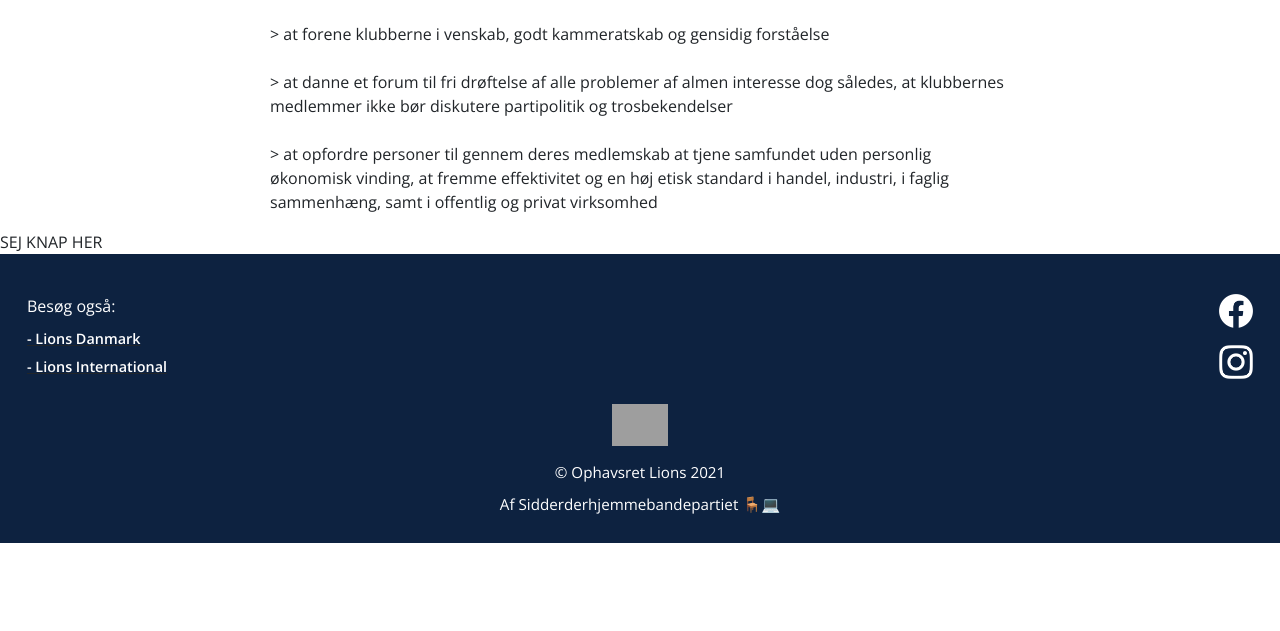
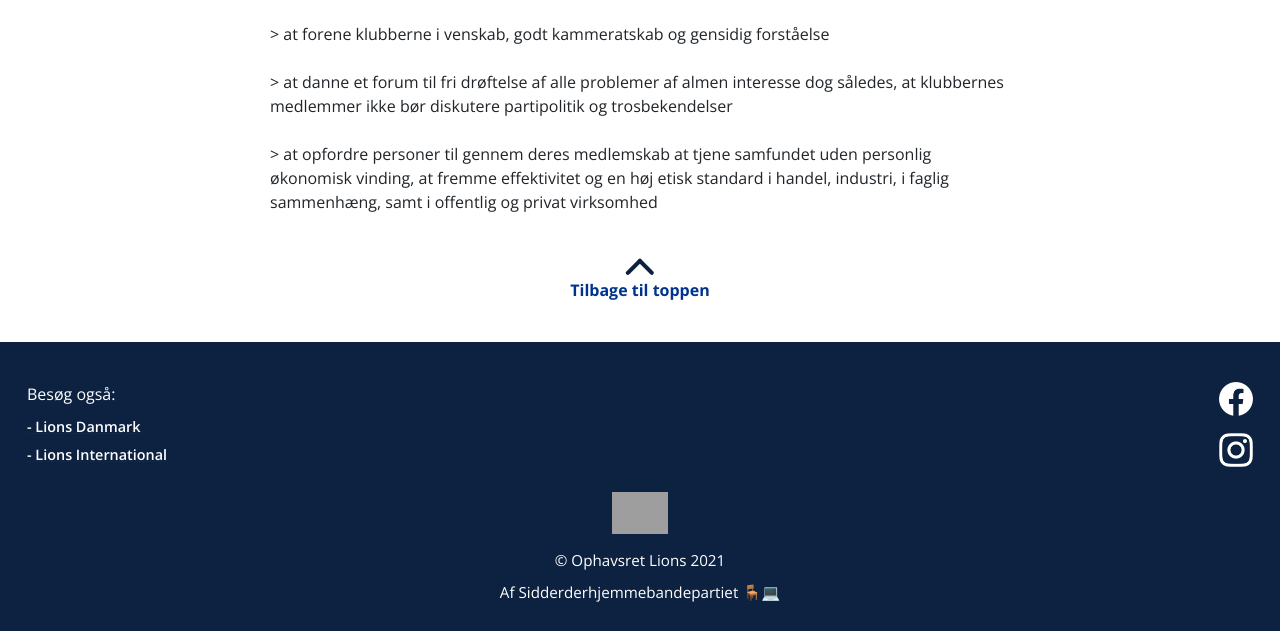
Before and after one commit to ChongIsCode/Lions_Nyk, a PHP site: page /omosindex.php in a window 1280 px wide. Shown: the part 2881-3512 px from the top of the page. Before the commit the page ends 3424 px from the top, so only its background shows below. Run offline with PHP 8.4, Linux system fonts and the light colour scheme; style sheets or scripts are compiled from the project's sources; some libraries are stand-ins or nearby versions; grey boxes are pictures that could not be loaded.

Commit message:
Tilføjede tilbage til top knap

```diff
--- a/css/styles.scss
+++ b/css/styles.scss
@@ -59,12 +59,10 @@ footer {
 		padding: 60px 270px 30px 270px;
 	}
 }
-
 	.footer__links {
 		display: flex;
 		justify-content: space-between;
 	}
-
 			.visit__list {
 				display: flex;
 				flex-direction: column;
@@ -72,24 +70,20 @@ footer {
 				justify-content: space-between;
 				height: 50px;
 			}
-
 			.visit__also p {
 				color: white;
 				font-weight: 300;
 				margin-bottom: 10px;
 			}
-
 	.some {
 		display: flex;
 		flex-direction: column;
 		justify-content: space-between;
 		max-height: 85px;
 	}
-
 		.some__ig {
 			display: flex;
 		}
-
 	.footer__info {
 		display: flex;
 		flex-direction: column;
@@ -97,11 +91,9 @@ footer {
 		justify-content: space-between;
 		padding-top: 10px;
 	}
-
 		.footer__logo {
 			margin-bottom: 15px;
 		}
-
 		.footer__text {
 			display: flex;
 			flex-direction: column;
@@ -111,21 +103,49 @@ footer {
 			font-weight: 300;
 			font-size: 0.95rem;
 		}
-
-			.footer__copyright {
-				color: white;
+			.footer__copyright {color: white;
 			}
 
-			.footer__byline {
-				color: white;
+			.footer__byline {color: white;
 			}
-
 }
 
 .footer li {
 	text-decoration: underline;
 	font-weight: 600;
 	font-size: 0.9rem;
+}
+
+.continue {
+	display: flex;
+	justify-content: center;
+	margin: 40px 0 40px;
+}
+
+.btn-primary {
+	background-color: $primary-color1;
+	color: #ffffff;
+	border-color: none;
+	font-weight: 700;
+	font-size: 1.5rem;
+	width: 320px;
+	height: 60px;
+}
+
+.backtotop {
+	display: flex;
+	flex-direction: column;
+	align-items: center;
+	justify-content: space-between;
+	margin: 40px 0 40px;
+
+	.backtotop__text {
+		color: $primary-color1;
+	}
+
+	.backtotop__text {
+		font-weight: 700;
+	}
 }
 
 .front-page {
--- a/donerindex.php
+++ b/donerindex.php
@@ -3,7 +3,7 @@
 <head>
 	<meta charset="utf-8">
 
-	<title>Sigende titel</title>
+	<title>Donér til Lions Nykøbing</title>
 
 	<meta name="robots" content="All">
 	<meta name="author" content="Udgiver">
@@ -87,8 +87,8 @@
             </label>
         </div>
     </section>
-    <div class="backtotop">
-        SEJ KNAP HER
+    <div class="continue">
+        <button type="button" class="btn btn-primary btn-lg">Fortsæt</button>
     </div>
 </div>
 
--- /dev/null
+++ b/include/backtotop.php
@@ -0,0 +1,8 @@
+<a href="#" class="backtotop">
+    <div class="backtotop__arrow">
+        <img src="images/arrow.png" alt="">
+    </div>
+    <div class="backtotop__text">
+        Tilbage til toppen
+    </div>
+</a>
--- a/medlemindex.php
+++ b/medlemindex.php
@@ -225,8 +225,8 @@
             </label>
         </div>
     </section>
-    <div class="backtotop">
-        SEJ KNAP HER
+    <div class="continue">
+        <button type="button" class="btn btn-primary btn-lg">Fortsæt til betaling</button>
     </div>
 </div>
 
--- a/omosindex.php
+++ b/omosindex.php
@@ -120,9 +120,9 @@
                 samt i offentlig og privat virksomhed</li>
         </ul>
     </div>
-    <div class="backtotop">
-        SEJ KNAP HER
-    </div>
+
+<!-- Tilbage til top knap -->
+<?php include 'include/backtotop.php';?>
 
 <!-- Footer -->
 <?php include 'include/footer.php';?>
```
Also changed, not shown: images/arrow.png (added).
